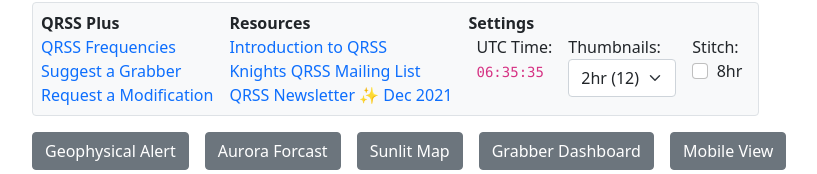
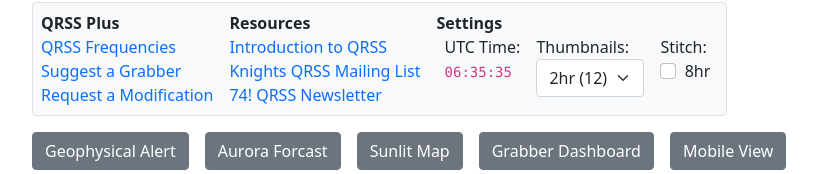
Before and after one commit to syedrizvinet/QRSS-plus-dev, a React (Create React App) app in the folder src/frontend/: page / in a window 1280 px wide. Shown: the part 172-346 px from the top of the page, without its empty margins (50-867 px from the left). Built offline with nearby package versions, Linux system fonts and the light colour scheme; no server answers.

Commit message:
frontend: update link  to 74

```diff
--- a/src/frontend/src/components/Config.js
+++ b/src/frontend/src/components/Config.js
@@ -57,7 +57,7 @@ function Config(props) {
                 <div><strong>Resources</strong></div>
                 <div><a href="https://swharden.com/blog/2020-10-03-new-age-of-qrss">Introduction to QRSS</a></div>
                 <div><a href="https://groups.io/g/qrssknights">Knights QRSS Mailing List</a></div>
-                <div><a href='https://swharden.com/qrss/74/'>QRSS Newsletter ✨ Dec 2021</a></div>
+                <div><a href='https://swharden.com/qrss/74/'>74! QRSS Newsletter</a></div>
             </div>
 
             <div className="d-inline-block m-2 align-top">
```
